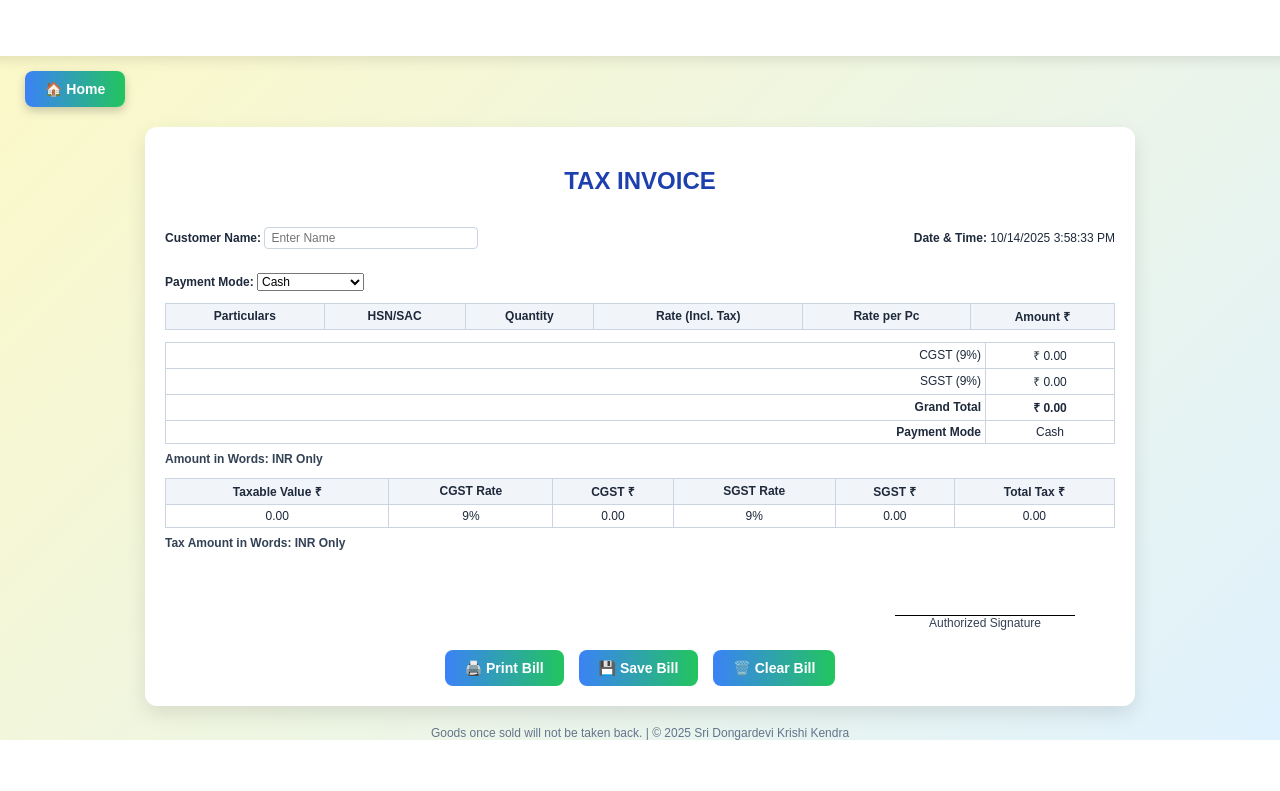
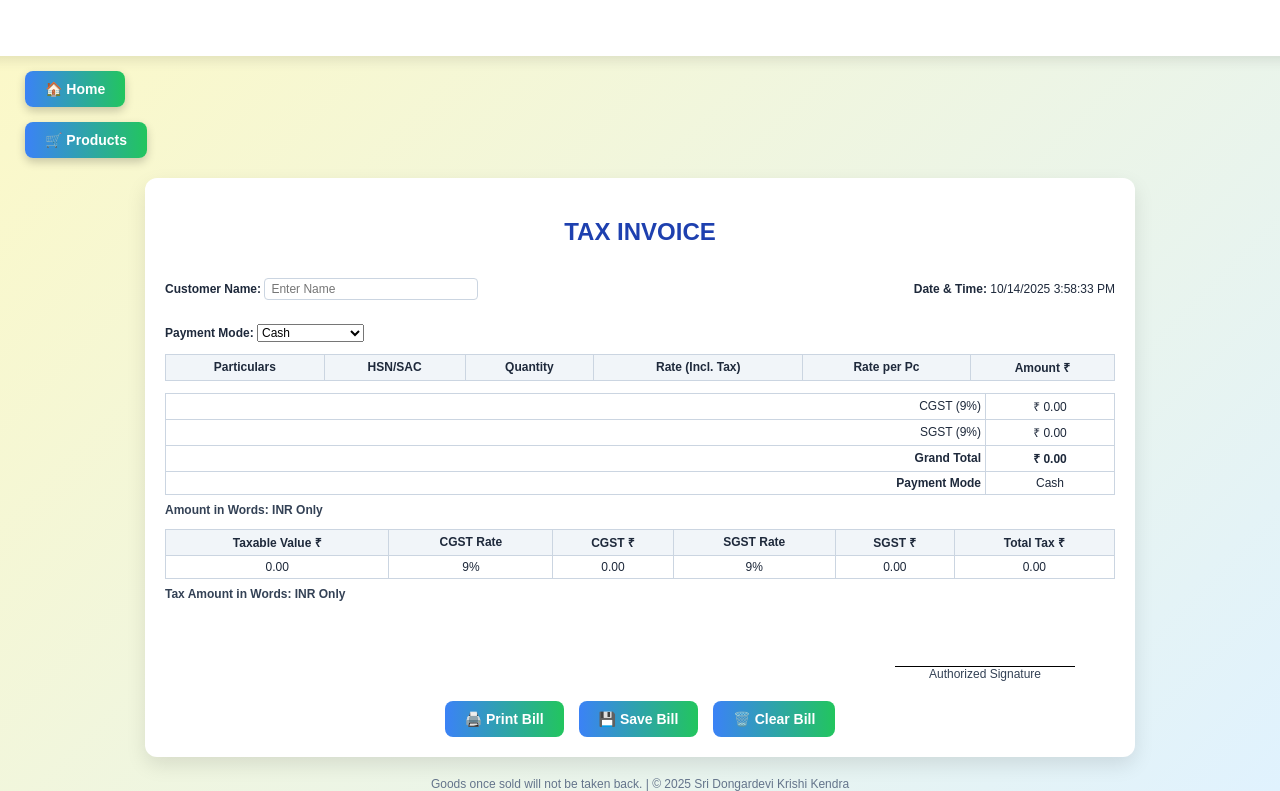
Before and after one commit to Nagaraj-karamagi/Krushi-Kendra, a website: page Billing.html in a window 1280 px wide. Shown: the part 142-933 px from the top of the page. Before the commit the page ends 882 px from the top, so only its background shows below. Drawn offline with Linux system fonts and the light colour scheme.

Commit message:
Update Billing.html

```diff
--- a/Billing.html
+++ b/Billing.html
@@ -240,6 +240,7 @@
   </header>
 
   <button class="home-btn" onclick="goHome()">🏠 Home</button>
+  <button class="home-btn" onclick="goProducts()">🛒 Products</button>
 
   <div class="bill-container">
     <h2 style="text-align:center;color:#1e40af;">TAX INVOICE</h2>
@@ -354,6 +355,9 @@
   function goHome() {
     window.location.href = "index.html";
   }
+    function goProducts() {
+        window.location.href = "Products.html";
+      }
 
   const nowFull = new Date();
   document.getElementById("billDateTime").textContent =
```
